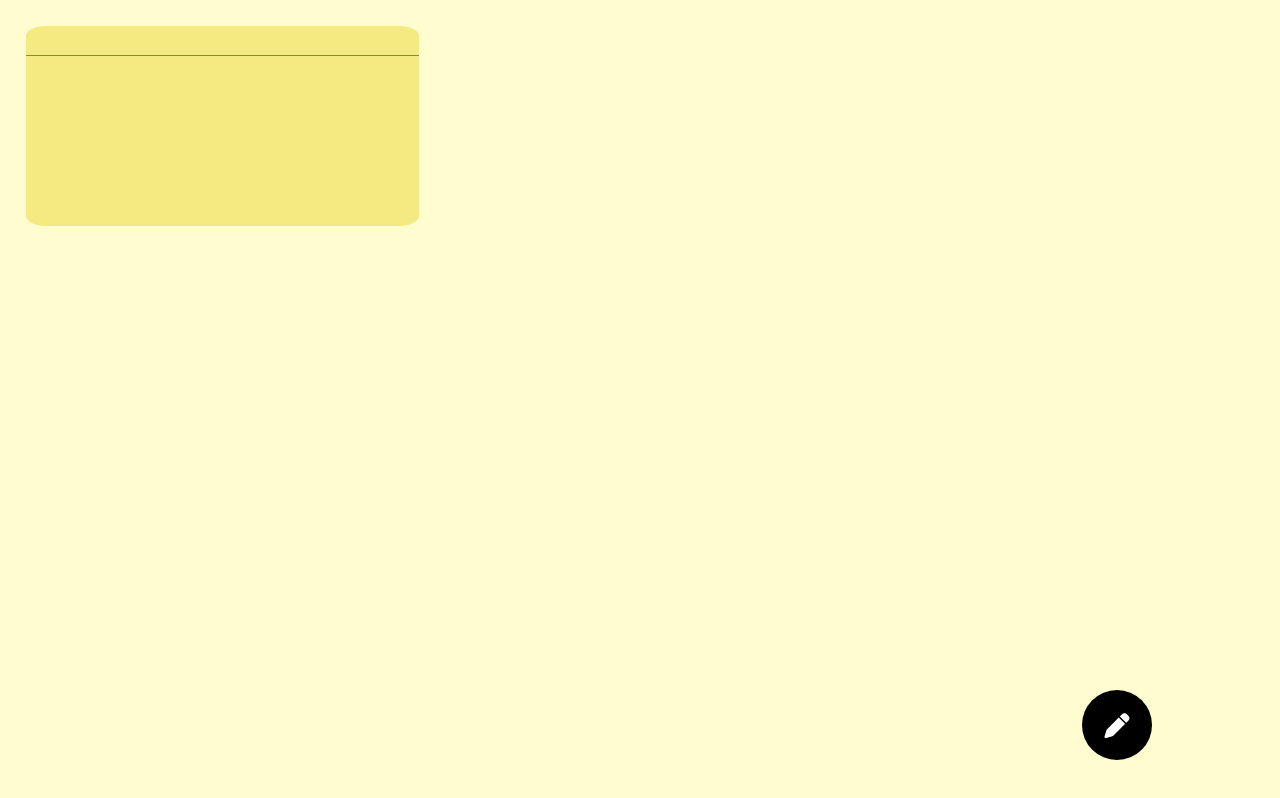
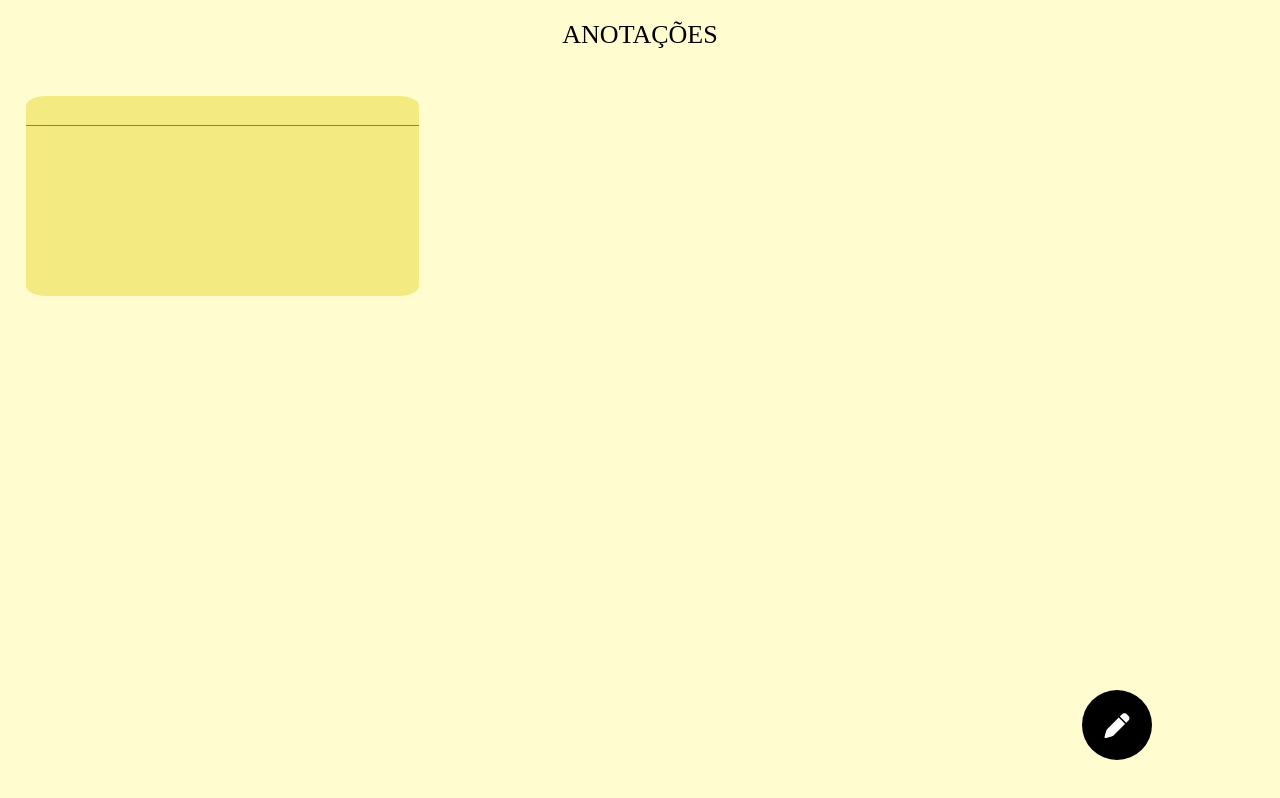
Before and after one commit to AzizCotrim/Projeto-Anotacoes, a plain HTML site: page index.html in a window 1280 px wide. Drawn offline with nearby package versions, Linux system fonts and the light colour scheme.

Commit message:
Header adicionado

```diff
--- a/index.html
+++ b/index.html
@@ -8,18 +8,24 @@
     <title>To Do List</title>
   </head>
   <body>
+    <header>
+
+        <div class="header">
+          <p>Anotações</p>
+        </div><!--header-->
+    </header>
     <div class="container flex">
       <div class="note">
         <div class="title flex">
           <input type="text" class="TxtTitle">
-      </div>
+        </div><!--title-->
         <div class="content">
           <textarea class="TxtContent"></textarea>
-      </div>
-    </div>
+        </div><!--content-->
+      </div><!--note-->
       <div class="btnCreate">
         <i class="fa-solid fa-pen"></i>
-    </div>
+      </div><!--btnCreate-->
     </div>
     <script src="https://code.jquery.com/jquery-3.6.0.min.js"></script>
     <script src="script.js"></script>
--- a/style.css
+++ b/style.css
@@ -21,11 +21,19 @@ html,body{
   padding: 2% 2%;
 }
 
+.header p{
+  padding: 20px 0;
+  text-align: center;
+  font-size: 26px;
+  text-transform: uppercase;
+}
+
 .note{
   position: relative;
   width: 32%;
   height: 200px;
   background-color: rgb(243, 235, 130);
+  margin-bottom: 10px;
   border-radius: 5%;
   cursor: pointer;
   transition: all 0.3s ease;
@@ -87,6 +95,7 @@ html,body{
 
 .btnCreate{
   position: fixed;
+  z-index: 998;
   right: 10%;
   bottom: 5%;
   background-color: black;
```
Lines whose indentation alone changed are shown as unchanged.
